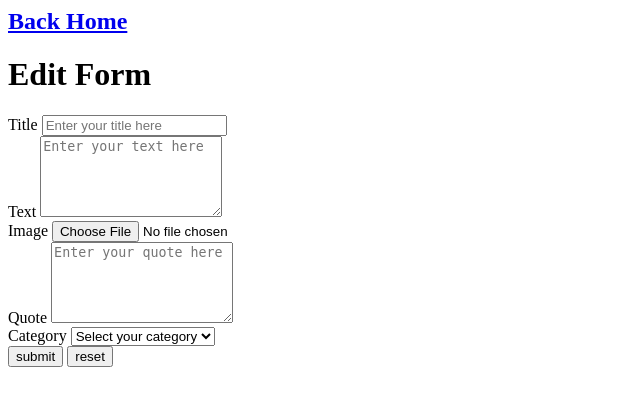
After one commit to Habra26/EXAM_SRV_25_26, a PHP site: page /views/pages/editForm.php in a window 1280 px wide. The commit adds this page. Shown: the top 406 px of the page, without its empty margins (0-640 px from the left). Run offline with PHP 8.4, Linux system fonts and the light colour scheme; the template is opened without the code that fills it, so the values that code supplies are empty.

Commit message:
Route de modification d'un post : editForm

```diff
--- a/app/routers/posts.php
+++ b/app/routers/posts.php
@@ -26,6 +26,10 @@ switch ($_GET['posts']):
         PostsController\deleteAction($connexion, $_GET['id']);
     break;
 
+    case 'editForm' :
+        PostsController\editFormAction($connexion, $_GET['id']);
+    break;
+
 default :
         PostsController\homeAction($connexion);
     break;
--- /dev/null
+++ b/app/views/pages/editForm.php
@@ -0,0 +1,86 @@
+<div class="sub-title">
+    <a href="index.html" title="Go to Home Page"
+    ><h2>Back Home</h2></a
+    >
+    <a href="#comment" class="smoth-scroll"
+    ><i class="icon-bubbles"></i
+    ></a>
+</div>
+
+<div class="col-md-12 content-page">
+    <div class="col-md-12 blog-post">
+    <!-- Post Headline Start -->
+    <div class="post-title">
+        <h1>Edit Form</h1>
+    </div>
+    <!-- Post Headline End -->
+
+    <!-- Form Start -->
+    <form action="posts/add/insert.html" method="post">
+        <div class="form-group">
+        <label for="title">Title</label>
+        <input
+            type="text"
+            name="title"
+            id="title"
+            value="<?php echo $post['title'] ?>"
+            class="form-control"
+            placeholder="Enter your title here"
+        />
+        </div>
+        <div class="form-group">
+        <label for="text">Text</label>
+        <textarea
+            id="text"
+            name="text"
+            class="form-control"
+            rows="5"
+            placeholder="Enter your text here"
+        ><?php echo $post['text'] ?></textarea>
+        </div>
+        <div class="form-group">
+        <label for="exampleFormControlFile1"> Image</label>
+        <input type="file" class="form-control-file btn btn-primary" id="exampleFormControlFile1">
+        </div>
+        <div class="form-group">
+        <label for="text">Quote</label>
+        <textarea
+            id="quote"
+            name="quote"
+            class="form-control"
+            rows="5"
+            placeholder="Enter your quote here"
+        ><?php echo $post['quote'] ?></textarea>
+        </div>
+        <div class="form-group">
+        <label for="text">Category</label>
+        <select
+            id="category"
+            name="category_id"
+            class="form-control">
+            <option disabled selected>
+                Select your category
+            </option>
+            <?php foreach($categories as $category): ?>
+            <option value="<?php echo $category['id']; ?>" <?php if ($category['id'] == $post['category_id']) { echo 'selected'; } ?>>
+                <?php echo $category['name']; ?>
+            </option>
+            <?php endforeach ?>
+        </select>
+        </div>
+        <div>
+        <input
+            class="btn btn-primary"
+            type="submit"
+            value="submit"
+        />
+        <input
+            class="btn btn-secondary"
+            type="reset"
+            value="reset"
+        />
+        </div>
+    </form>
+    <!-- Form End -->
+    </div>
+</div>
--- a/app/views/pages/show.php
+++ b/app/views/pages/show.php
@@ -41,7 +41,7 @@
 
     <!-- Post Buttons -->
     <div>
-        <a href="form.html" type="button" class="btn btn-primary"
+        <a href="posts/<?php echo $post['id']; ?>/<?php echo \Core\Helpers\slugify($post['title']); ?>/edit/form.html" type="button" class="btn btn-primary"
         >Edit Post</a
         >
         <a
```
Also changed, not shown: app/controllers/postsController.php (+12 -0 lines), public/.htaccess.
